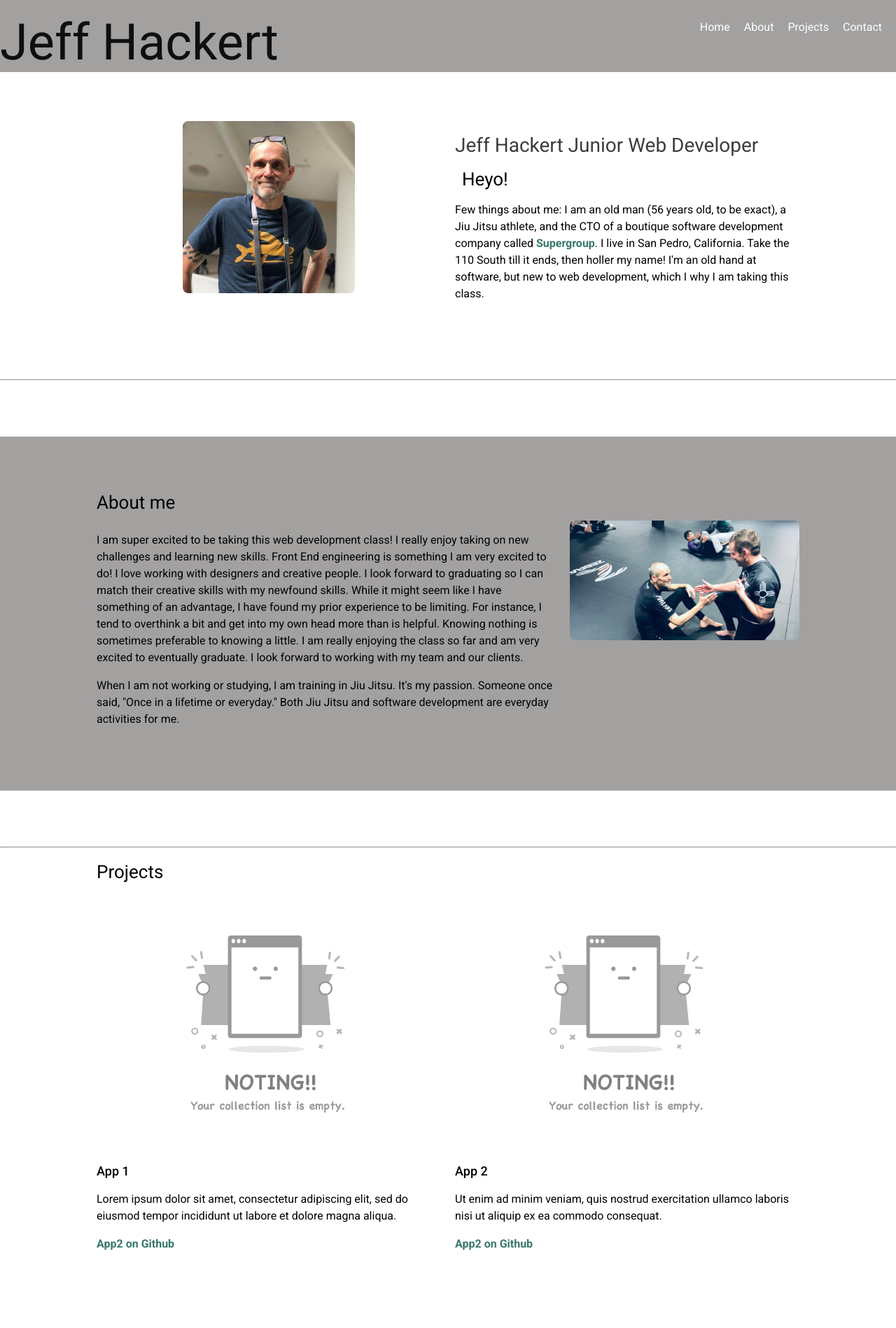
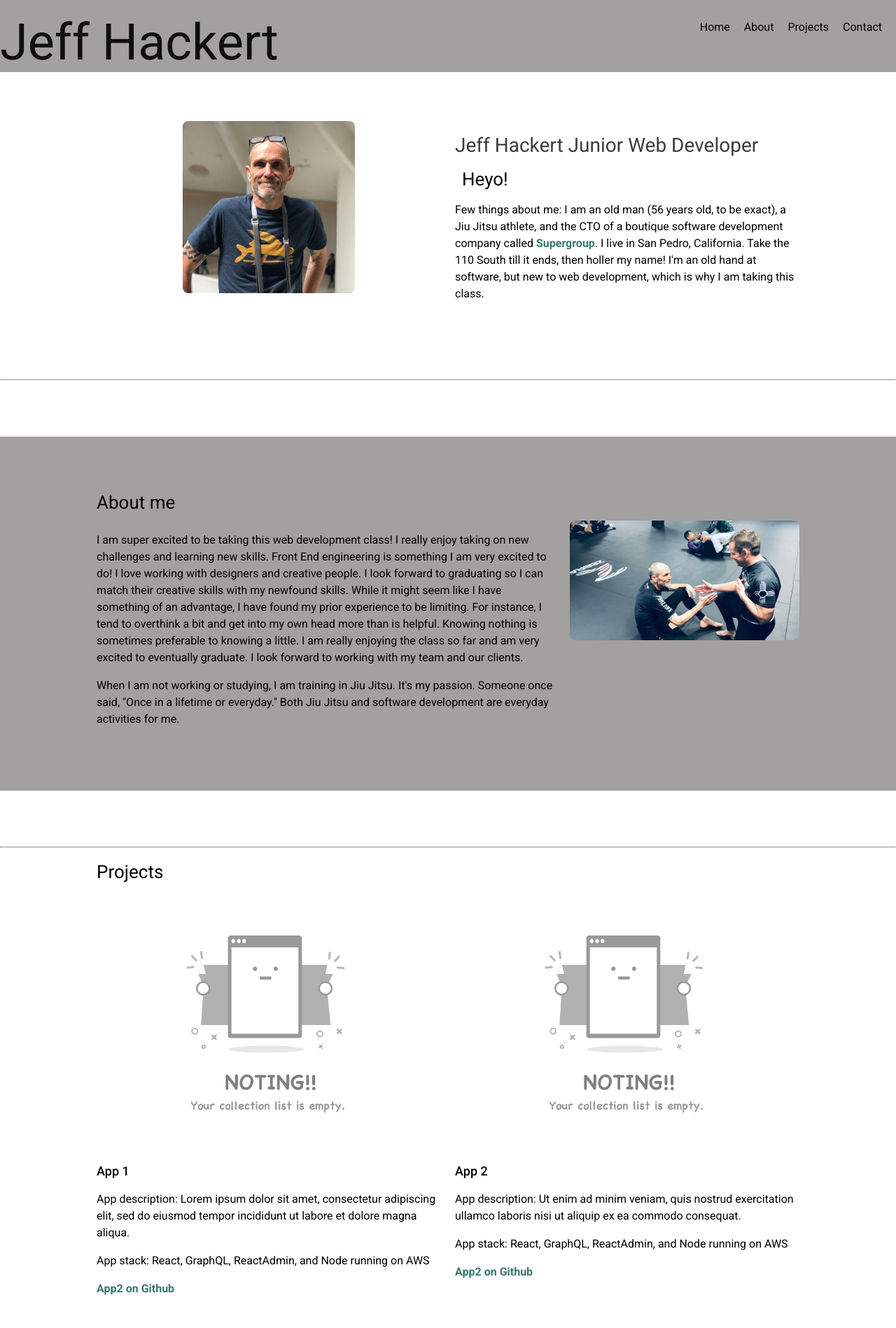
Before and after one commit to jchackert/jchackert.github.io, a plain HTML site: page index.html in a window 1280 px wide. Shown: the top 1898 px of the page at 70% size. Drawn offline with nearby package versions, Linux system fonts and the light colour scheme.

Commit message:
I think I hit all changes requested in the feedback. I did not include links to the live app because no apps yet.

```diff
--- a/index.html
+++ b/index.html
@@ -22,10 +22,10 @@
       <div class="top">Jeff Hackert</div>
       <nav>
         <ul id="navbar">
-          <li><a href="home">Home</a></li>
-          <li><a href="about">About</a></li>
-          <li><a href="projects">Projects</a></li>
-          <li><a href="social">Contact</a></li>
+          <li><a href="home" target="_blank">Home</a></li>
+          <li><a href="about" target="_blank">About</a></li>
+          <li><a href="projects" target="_blank">Projects</a></li>
+          <li><a href="social" target="_blank">Contact</a></li>
         </ul>
       </nav>
     </header>
@@ -51,7 +51,7 @@
               and the CTO of a boutique software development company called
               <a href="www.supergroup.co">Supergroup</a>. I live in San Pedro, California. Take the
               110 South till it ends, then holler my name! I'm an old hand at software, but new to
-              web development, which I why I am taking this class.
+              web development, which is why I am taking this class.
             </p>
           </div>
         </div>
@@ -95,18 +95,20 @@
             <img src="images/empty.png" alt="an App" class="rounded" />
             <h3>App 1</h3>
             <p>
-              Lorem ipsum dolor sit amet, consectetur adipiscing elit, sed do eiusmod tempor
-              incididunt ut labore et dolore magna aliqua.
+              App description: Lorem ipsum dolor sit amet, consectetur adipiscing elit, sed do
+              eiusmod tempor incididunt ut labore et dolore magna aliqua.
             </p>
+            <p>App stack: React, GraphQL, ReactAdmin, and Node running on AWS</p>
             <p><a href="https://github.com/jchackert">App2 on Github</a></p>
           </div>
           <div class="item">
             <img src="images/empty.png" alt="an App" class="rounded" />
             <h3>App 2</h3>
             <p>
-              Ut enim ad minim veniam, quis nostrud exercitation ullamco laboris nisi ut aliquip ex
-              ea commodo consequat.
+              App description: Ut enim ad minim veniam, quis nostrud exercitation ullamco laboris
+              nisi ut aliquip ex ea commodo consequat.
             </p>
+            <p>App stack: React, GraphQL, ReactAdmin, and Node running on AWS</p>
             <p><a href="https://github.com/jchackert">App2 on Github</a></p>
           </div>
         </div>
@@ -114,7 +116,7 @@
 
       <hr />
 
-      <!-- Contact -->
+      <!-- Contact Note that my email is not exposed here because I used formspree -->
 
       <section>
         <div class="text-box">
--- a/style.css
+++ b/style.css
@@ -37,7 +37,7 @@ header nav ul li {
 }
 
 header nav ul li a {
-  color: #fff;
+  color: rgb(3, 3, 3);
   text-decoration: none;
   padding: 0 20px 0 0;
   font-family: 'Roboto', sans-serif;
```
